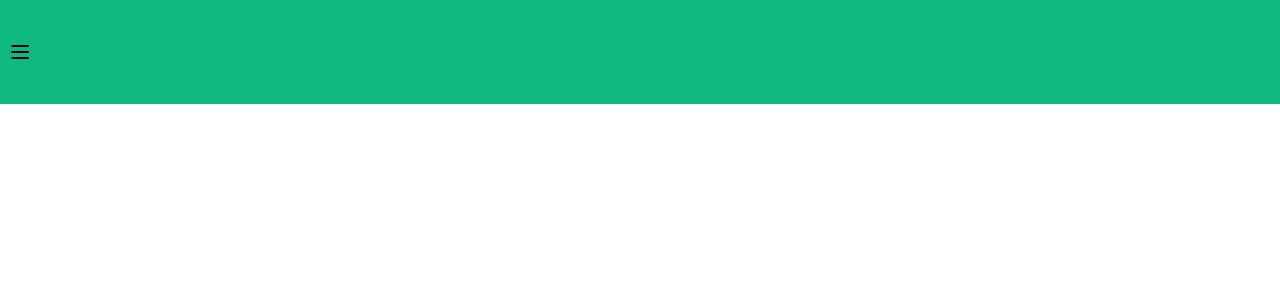
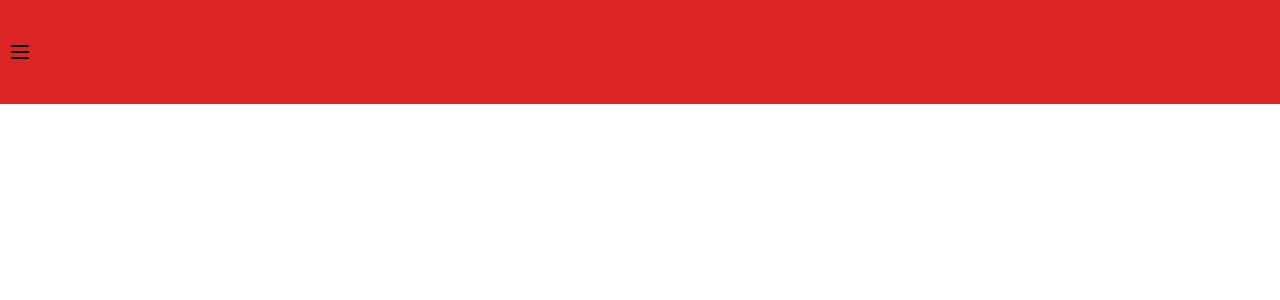
Before and after one commit to alexbrandon3/social-media-mockup, a React (Create React App) app: page / in a window 1280 px wide. Shown: the top 300 px of the page. Built offline with nearby package versions, Linux system fonts and the light colour scheme.

Commit message:
addition of new branch and navbar color change

```diff
--- a/src/App.js
+++ b/src/App.js
@@ -1,10 +1,10 @@
 import "./App.css";
-import Navbar from "./components/Navbar.js";
+import LoginNavbar from "./components/LoginNavbar.js";
 
 function App() {
   return (
     <div className="App">
-      <Navbar />
+      <LoginNavbar />
     </div>
   );
 }
--- a/src/components/Navbar.js
+++ b/src/components/LoginNavbar.js
@@ -1,9 +1,9 @@
 import React from "react";
 
-export default function Navbar() {
+export default function LoginNavbar() {
   return (
     <>
-      <nav className="relative flex flex-wrap items-center justify-between px-2 py-10 bg-emerald-500 mb-3">
+      <nav className="relative flex flex-wrap items-center justify-between px-2 py-10 bg-red-600 mb-3">
         <svg
           className="w-6 h-6"
           fill="none"
```
